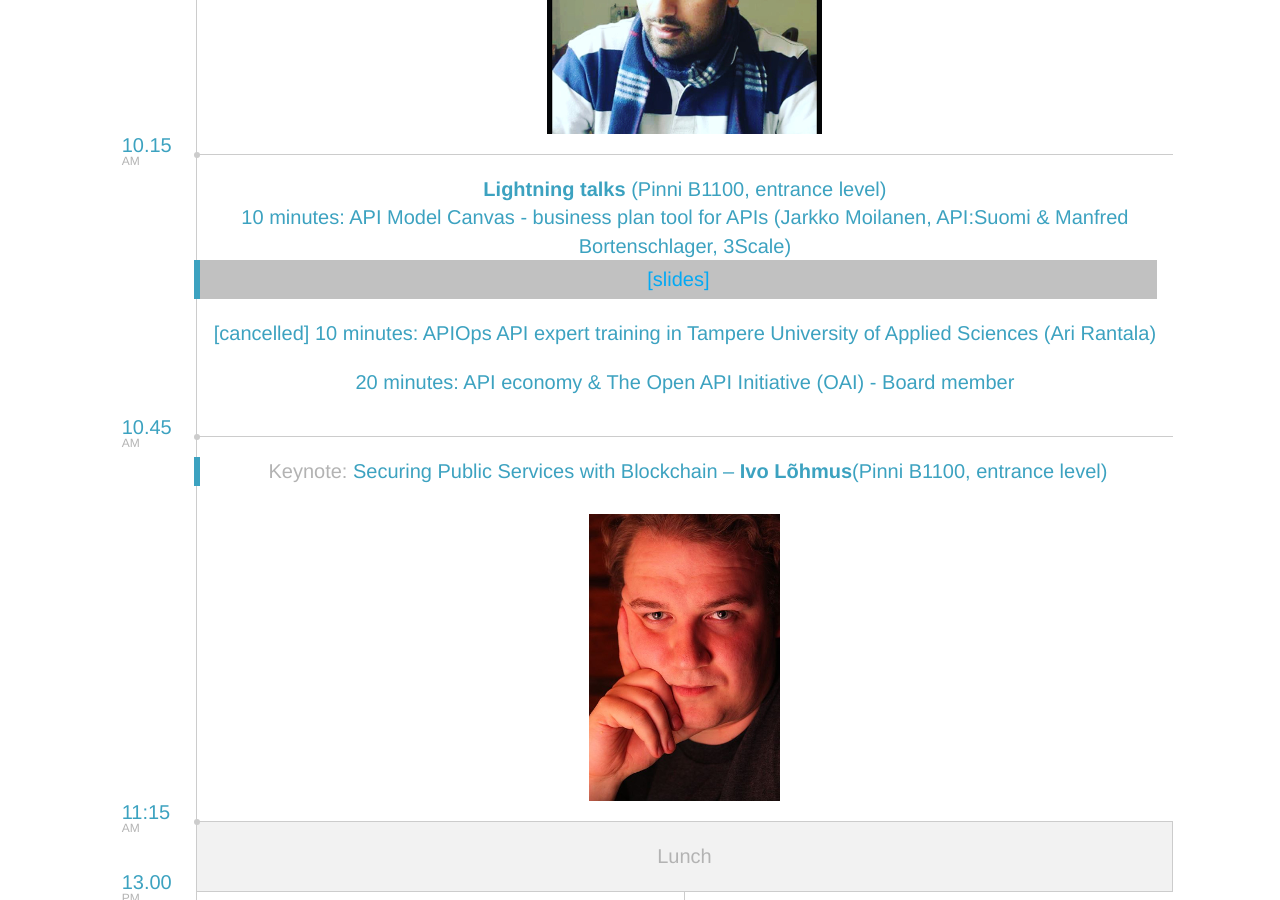
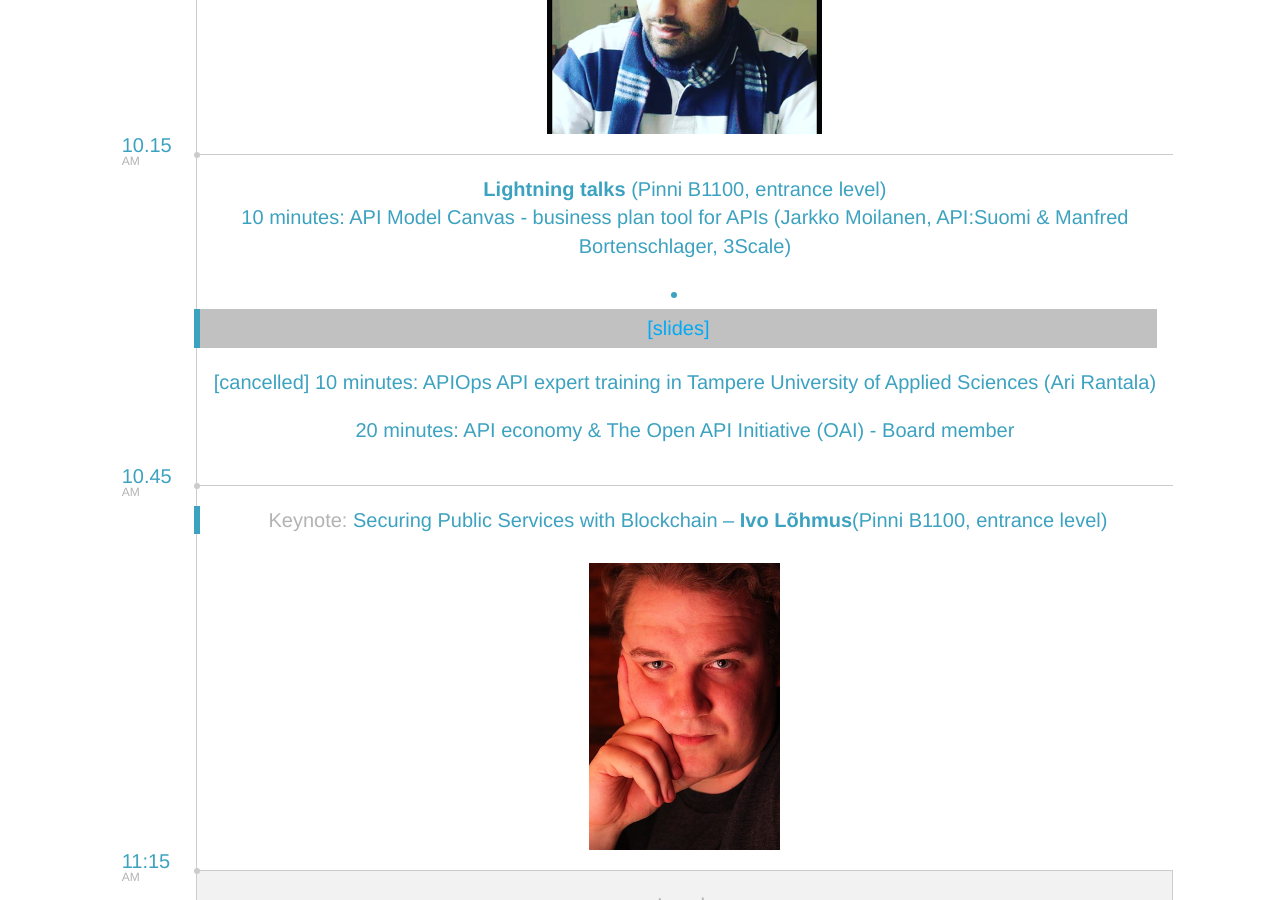
Before and after one commit to apidaysnordic/apidaysnordic.github.io, a Jekyll site: the page built from programme/index.md, in a window 1280 px wide and 900 px high, scrolled down 3866 px. Built offline with Jekyll 4.4.1, drawn with Linux system fonts in a browser that asks for light colours; some web fonts are replaced; comment, search, counter and statistics services are not loaded.

Commit message:
Update programme.html

```diff
--- a/_layouts/programme.html
+++ b/_layouts/programme.html
@@ -431,7 +431,7 @@
                     <div class="col-md-11 entry entry-first entry-keynote">
                         <strong>Lightning talks</strong> (Pinni B1100, entrance level)<br/>
 			<p>10 minutes: API Model Canvas - business plan tool for APIs (Jarkko Moilanen, API:Suomi & Manfred Bortenschlager, 3Scale)
-			<span style="width:100px;"><a href="https://speakerdeck.com/kyyberi/lightning-talk-api-model-canvas-business-plan-tool-for-apis" style="background-color:#c1c1c1;color:#03a9f4; padding:5px;" target="top">[slides]</a></span>
+			<li><a href="https://speakerdeck.com/kyyberi/lightning-talk-api-model-canvas-business-plan-tool-for-apis" style="background-color:#c1c1c1;color:#03a9f4; padding:5px;" target="top">[slides]</a></li>
 			</p>
 			<p>[cancelled] 10 minutes: APIOps API expert training in Tampere University of Applied Sciences (Ari Rantala)</p>
 			<p>20 minutes: API economy & The Open API Initiative (OAI) - Board member</p>
```
